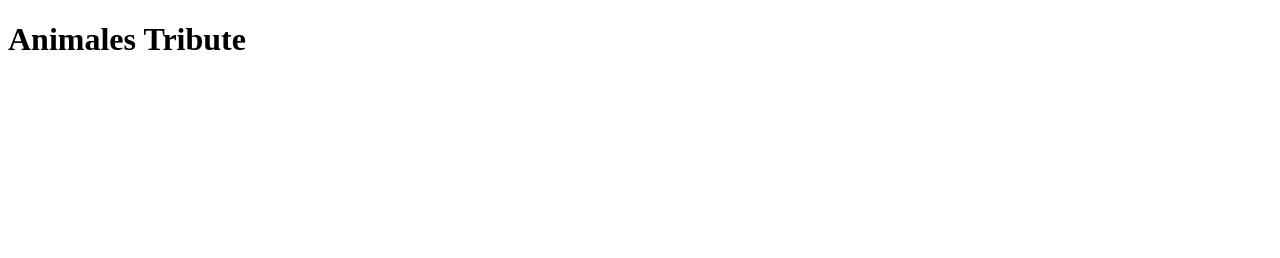
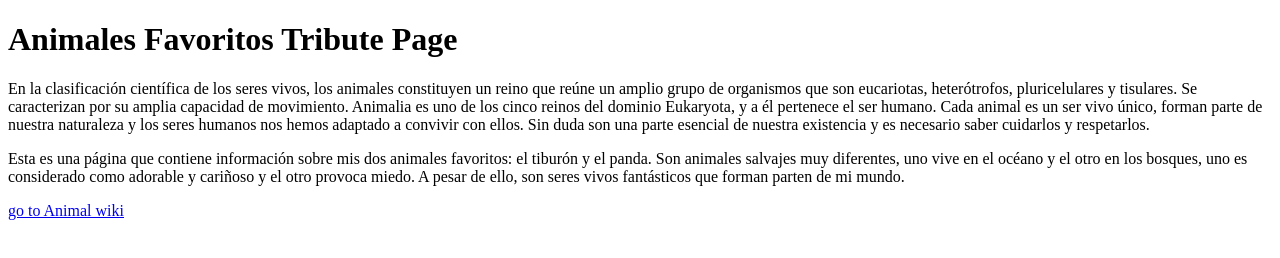
Before and after one commit to erikarocio/progra2, a plain HTML site: page index.html in a window 1280 px wide. Drawn offline with Linux system fonts and the light colour scheme.

Commit message:
created animal intro

```diff
--- a/index.html
+++ b/index.html
@@ -6,6 +6,9 @@
     <title>Animales Favoritos Tribute</title>
 </head>
 <body>
-    <h1>Animales Tribute</h1>
+    <h1>Animales Favoritos Tribute Page </h1>
+    <p>En la clasificación científica de los seres vivos, los animales constituyen un reino que reúne un amplio grupo de organismos que son eucariotas, heterótrofos, pluricelulares y tisulares. Se caracterizan por su amplia capacidad de movimiento. Animalia es uno de los cinco reinos del dominio Eukaryota, y a él pertenece el ser humano. Cada animal es un ser vivo único, forman parte de nuestra naturaleza y los seres humanos nos hemos adaptado a convivir con ellos. Sin duda son una parte esencial de nuestra existencia y es necesario saber cuidarlos y respetarlos. </p>
+    <p> Esta es una página que contiene información sobre mis dos animales favoritos: el tiburón y el panda. Son animales salvajes muy diferentes, uno vive en el océano y el otro en los bosques, uno es considerado como adorable y cariñoso y el otro provoca miedo. A pesar de ello, son seres vivos fantásticos que forman parten de mi mundo.</p>
+    <a href="https://es.wikipedia.org/wiki/Animalia">go to Animal wiki</a>
 </body>
 </html>
```
